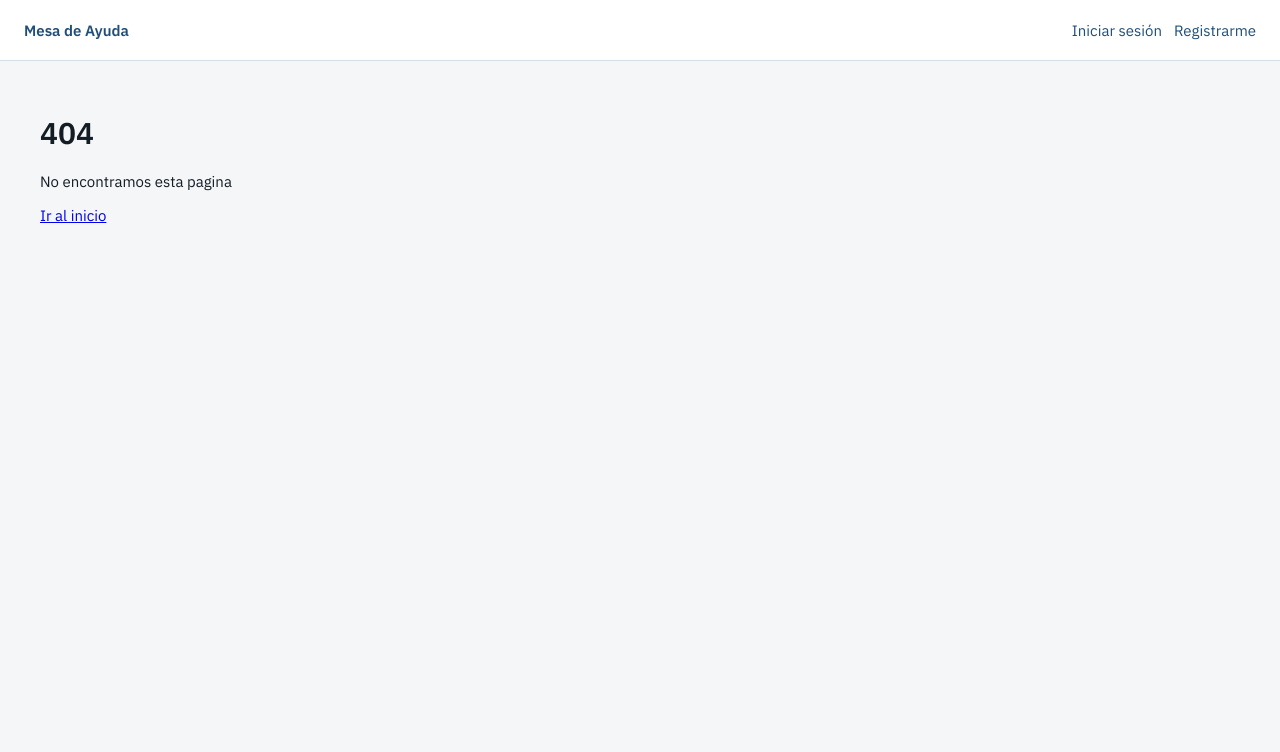
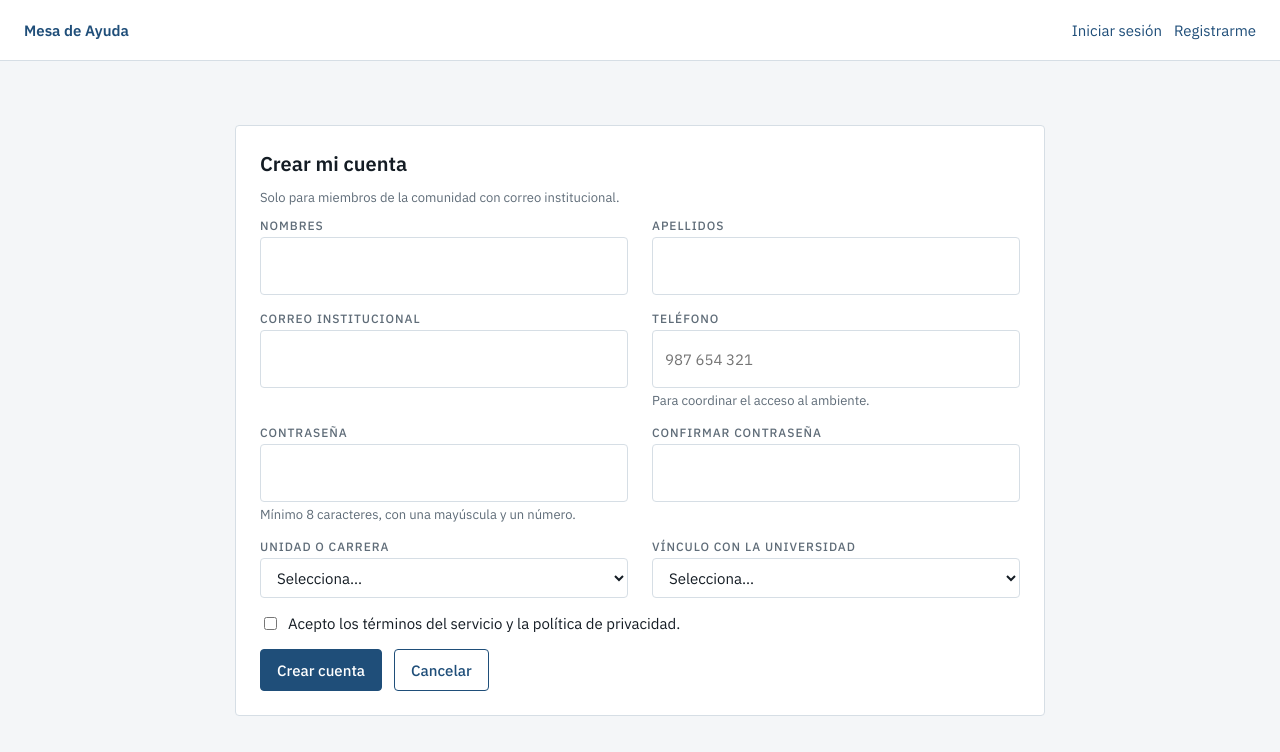
Before and after one commit to Zahir5a/Proyecto_Mesa_De_Ayuda_Grupo_2, a React (Vite) app: page /registro in a window 1280 px wide. Before the commit this address had no page. Shown: the top 752 px of the page. Built offline with nearby package versions, Linux system fonts and the light colour scheme.

Commit message:
Agrega pantalla de registro de usuarios con validación en línea

```diff
--- a/src/App.jsx
+++ b/src/App.jsx
@@ -1,6 +1,7 @@
 import { Route, Routes } from 'react-router-dom';
 import Landing from './pages/publico/Landing';
 import Login from './pages/auth/Login';
+import Registro from './pages/auth/Registro';
 import LayoutPublico from './components/layout/LayoutPublico';
 import NoEncontrado from './pages/errores/NoEncontrado';
 import InicioRol from './pages/rol/InicioRol';
@@ -13,6 +14,7 @@ function App() {
       <Route element={<LayoutPublico />}>
         <Route path="/" element={<Landing />}/>
         <Route path="/login" element={<Login />}/>
+        <Route path="/registro" element={<Registro />}/>
 
         <Route element={<RutaProtegida />}>
           <Route element={<RequiereRol roles={['usuario']} />}>
--- a/src/index.css
+++ b/src/index.css
@@ -106,12 +106,17 @@ body {
 }
 
 .boton {
+    display: inline-flex;
+    align-items: center;
     min-height: 40px;
     padding: 0 16px;
     border: 1px solid var(--primary);
     border-radius: 4px;
+    background: var(--surface);
+    color: var(--primary);
     font: inherit;
     font-weight: 500;
+    text-decoration: none;
     cursor: pointer;
 }
 
@@ -134,3 +139,28 @@ body {
 .casilla input {
     margin-top: 3px;
 }
+
+.tarjeta--ancha {
+    max-width: 760px;
+}
+
+.formulario__rejilla {
+    grid-template-columns: repeat(2, minmax(0, 1fr));
+    gap: 16px 24px;
+    align-items: start;
+}
+
+.formulario__ancho {
+    grid-column: 1 / -1;
+}
+
+.formulario__acciones {
+    display: flex;
+    gap: 12px;
+}
+
+@media (max-width: 720px) {
+    .formulario__rejilla {
+        grid-template-columns: minmax(0, 1fr);
+    }
+}
--- /dev/null
+++ b/src/pages/auth/Registro.jsx
@@ -0,0 +1,118 @@
+import { useState } from 'react'
+import { Link, useNavigate } from 'react-router-dom'
+import { useAuth } from '../../hooks/useAuth'
+import { useFormulario } from '../../hooks/useFormulario'
+import { rutaInicio } from '../../data/navegacion'
+import { UNIDADES, VINCULOS } from '../../data/catalogos'
+import { correoDisponible } from '../../services/usuariosService'
+import {
+    validarConfirmacion,
+    validarCorreoInstitucional,
+    validarPassword,
+    validarTelefono,
+} from '../../utils/validaciones'
+import Campo, { CampoCasilla } from '../../components/ui/Campo'
+
+const INICIAL = {
+    nombres: '',
+    apellidos: '',
+    correo: '',
+    telefono: '',
+    password: '',
+    confirmar: '',
+    unidad: '',
+    vinculo: '',
+    terminos: false,
+}
+
+function validar(v) {
+    const errores = {}
+
+    if (!v.nombres.trim()) errores.nombres = 'Los nombres son obligatorios.'
+    if (!v.apellidos.trim()) errores.apellidos = 'Los apellidos son obligatorios.'
+
+    const errorCorreo = validarCorreoInstitucional(v.correo)
+    if (errorCorreo) errores.correo = errorCorreo
+    else if (!correoDisponible(v.correo)) errores.correo = 'Este correo ya tiene una cuenta.'
+
+    const errorTelefono = validarTelefono(v.telefono)
+    if (errorTelefono) errores.telefono = errorTelefono
+
+    const errorPassword = validarPassword(v.password)
+    if (errorPassword) errores.password = errorPassword
+
+    const errorConfirmar = validarConfirmacion(v.password, v.confirmar)
+    if (errorConfirmar) errores.confirmar = errorConfirmar
+
+    if (!v.unidad) errores.unidad = 'Selecciona tu unidad o carrera.'
+    if (!v.vinculo) errores.vinculo = 'Selecciona tu vínculo con la universidad.'
+    if (!v.terminos) errores.terminos = 'Debes aceptar los términos para crear la cuenta.'
+
+    return errores
+}
+
+function Registro() {
+    const { registrar } = useAuth()
+    const form = useFormulario(INICIAL, validar)
+    const [mensaje, setMensaje] = useState('')
+    const navigate = useNavigate()
+
+    function enviar(e) {
+        e.preventDefault()
+        setMensaje('')
+        if (form.validarTodo() > 0) return
+
+        const v = form.valores
+        const resultado = registrar({
+            nombres: v.nombres.trim(),
+            apellidos: v.apellidos.trim(),
+            correo: v.correo,
+            telefono: v.telefono,
+            password: v.password,
+            unidad: v.unidad,
+            vinculo: v.vinculo,
+        })
+
+        if (resultado.ok) {
+            navigate(rutaInicio(resultado.usuario.rol))
+        } else {
+            setMensaje('No se pudo crear la cuenta. Prueba con otro correo.')
+        }
+    }
+
+    return (
+        <div className="tarjeta tarjeta--formulario tarjeta--ancha">
+            <h1>Crear mi cuenta</h1>
+            <p className="texto-aux">Solo para miembros de la comunidad con correo institucional.</p>
+            {mensaje && <p className="alerta-error">{mensaje}</p>}
+
+            <form className="formulario formulario__rejilla" onSubmit={enviar} noValidate>
+                <Campo etiqueta="Nombres" {...form.campo('nombres')} />
+                <Campo etiqueta="Apellidos" {...form.campo('apellidos')} />
+                <Campo etiqueta="Correo institucional" tipo="email" {...form.campo('correo')} />
+                <Campo etiqueta="Teléfono" tipo="tel" placeholder="987 654 321"
+                    ayuda="Para coordinar el acceso al ambiente." {...form.campo('telefono')} />
+                <Campo etiqueta="Contraseña" tipo="password"
+                    ayuda="Mínimo 8 caracteres, con una mayúscula y un número." {...form.campo('password')} />
+                <Campo etiqueta="Confirmar contraseña" tipo="password" {...form.campo('confirmar')} />
+                <Campo etiqueta="Unidad o carrera" tipo="select" placeholder="Selecciona…"
+                    opciones={UNIDADES} {...form.campo('unidad')} />
+                <Campo etiqueta="Vínculo con la universidad" tipo="select" placeholder="Selecciona…"
+                    opciones={VINCULOS} {...form.campo('vinculo')} />
+
+                <div className="formulario__ancho">
+                    <CampoCasilla {...form.casilla('terminos')}>
+                        Acepto los términos del servicio y la política de privacidad.
+                    </CampoCasilla>
+                </div>
+
+                <div className="formulario__ancho formulario__acciones">
+                    <button type="submit" className="boton boton--primario">Crear cuenta</button>
+                    <Link to="/" className="boton">Cancelar</Link>
+                </div>
+            </form>
+        </div>
+    )
+}
+
+export default Registro
```
